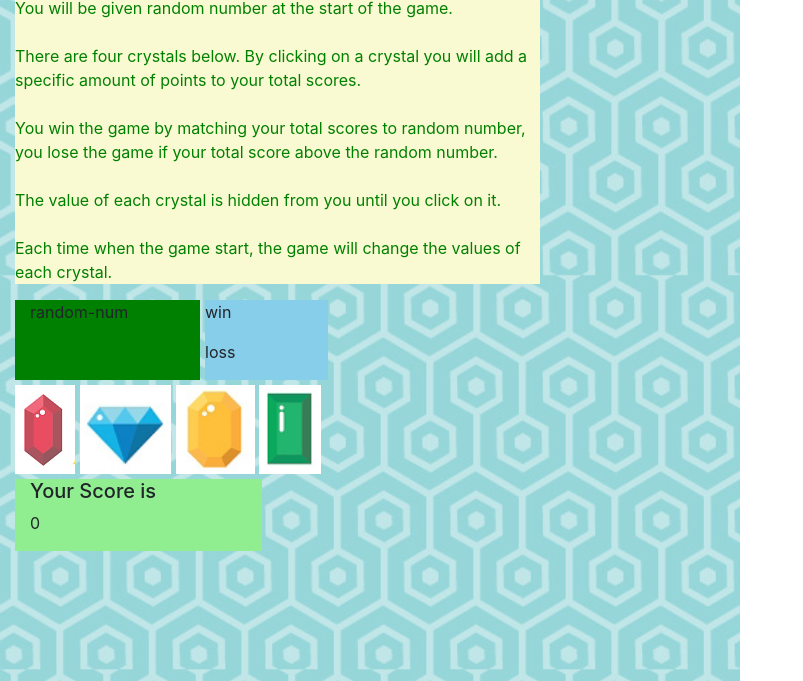
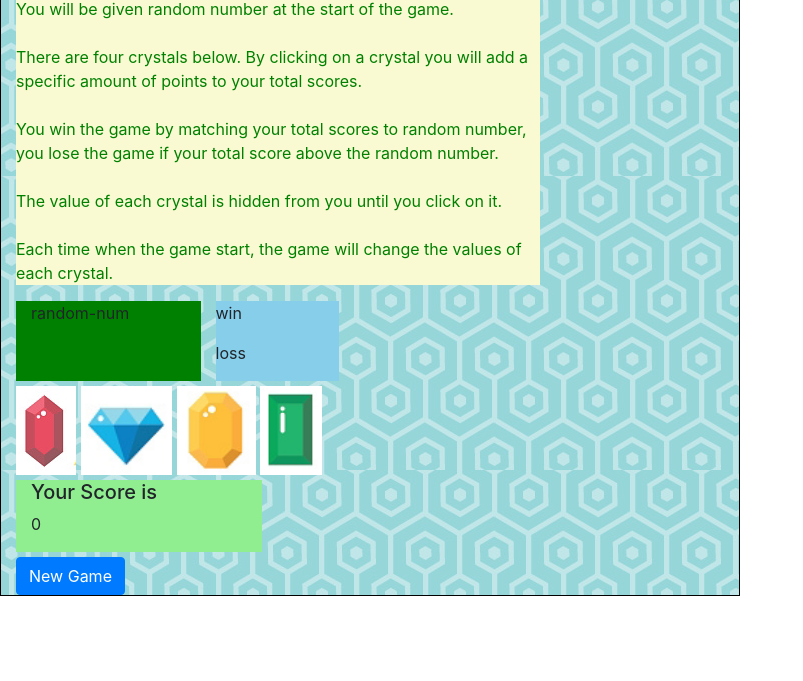
Before and after one commit to sanjaypatil51/unit-4-game, a plain HTML site: page index.html in a window 1280 px wide. Shown: the part 119-800 px from the top of the page, without its empty margins (0-803 px from the left). Drawn offline with nearby package versions, Linux system fonts and the light colour scheme.

Commit message:
modigied layout and added new game button

```diff
--- a/assets/css/style.css
+++ b/assets/css/style.css
@@ -1,11 +1,11 @@
 body{
+    width:740px;
+}
+
+.container{
+    width:740px;
     background:transparent url("../../assets/images/background.png");
-    background-repeat: repeat-y;
-    background-size:740px;
-
-}
-body, html,.container{
-    width:740px;
+    border:1px solid black;
 }
 h2{
     background:burlywood;
@@ -20,16 +20,17 @@
 .random-num{
     background:green;
     margin-left:15px;
-    margin-right:5px;
     margin-bottom:5px;
 
 }
 .win-los{
     background:skyblue;
     margin-bottom:5px;
+    margin-left:15px;
 }
 .score-card{
     margin-top:5px;
     margin-left:15px;
-    background:lightgreen
+    background:lightgreen;
+    margin-bottom:5px;
 }
--- a/index.html
+++ b/index.html
@@ -1,5 +1,5 @@
 <!DOCTYPE html>
-<html lang="en">
+<html lang="en h-100">
 
 <head>
     <meta charset="UTF-8">
@@ -60,8 +60,10 @@
             <div class="col-md-4 score-card">
                 <h5>Your Score is</h5>
                 <p class="score">0</p>
+
             </div>
         </div>
+        <button type="button" class="btn btn-primary">New Game</button>
 
     </div>
 </body>
```
